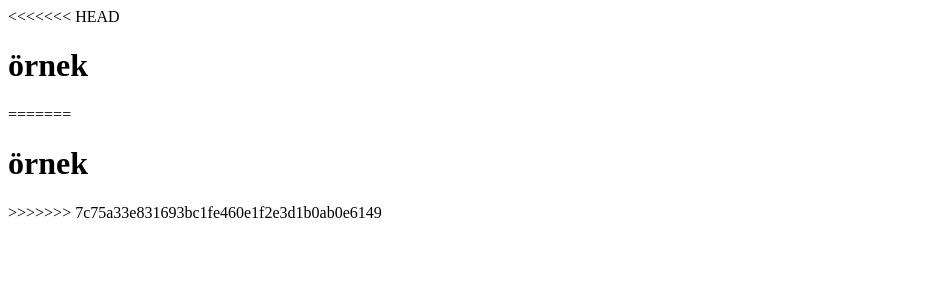
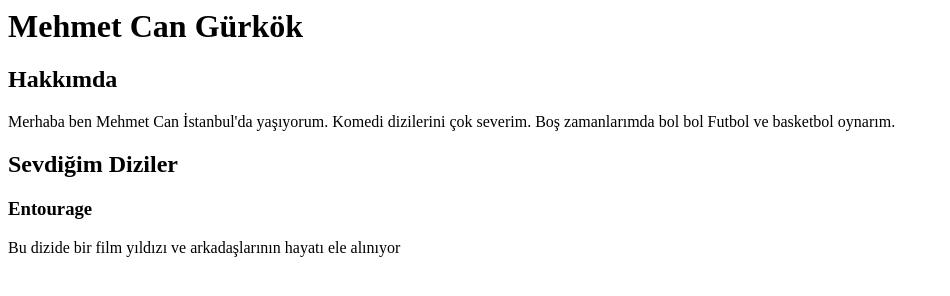
Before and after one commit to mcan22/kodluyoruzilkrepo, a plain HTML site: page index.html in a window 1280 px wide. Shown: the whole page, without its empty margins (0-950 px from the left). Drawn offline with Linux system fonts and the light colour scheme.

Commit message:
Add files via upload

```diff
--- a/index.html
+++ b/index.html
@@ -1,5 +1,10 @@
-<<<<<<< HEAD
-<h1>örnek</h1>
-=======
-<h1>örnek</h1>
->>>>>>> 7c75a33e831693bc1fe460e1f2e3d1b0ab0e6149
+<!--Html dersi ödev-1 kodları-->
+<h1>Mehmet Can Gürkök</h1>
+<h2>Hakkımda</h2>
+<p>Merhaba ben Mehmet Can İstanbul'da yaşıyorum. Komedi dizilerini çok
+    severim. Boş zamanlarımda bol bol Futbol ve basketbol oynarım.
+</p>
+<!--Bu bölümde sevdiğim diziyi alt başlık olarak ekledim-->
+<h2>Sevdiğim Diziler</h2>
+<h3>Entourage</h3>
+<p>Bu dizide bir film yıldızı ve arkadaşlarının hayatı ele alınıyor</p>
```
